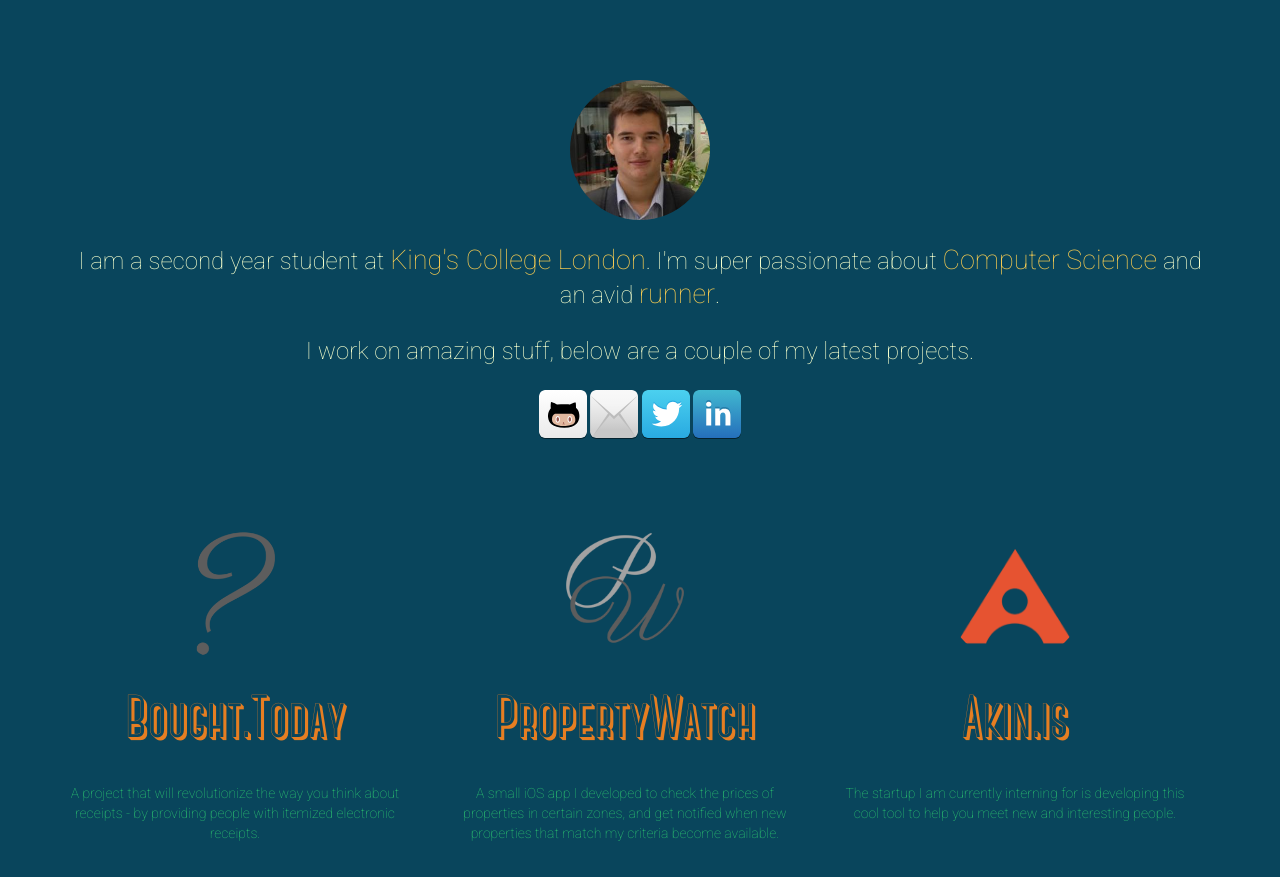
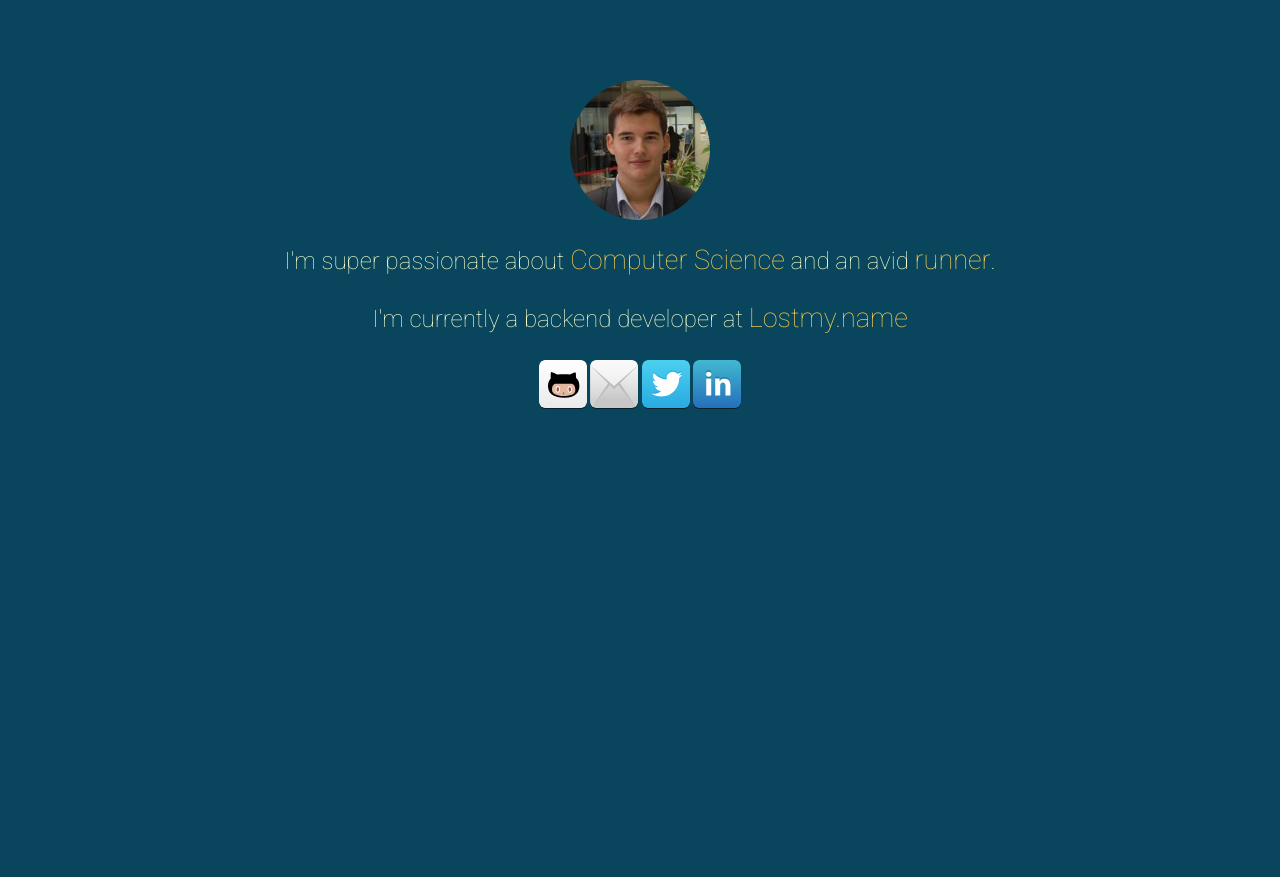
Before and after one commit to alexstoick/alexstoica.com, a PHP site: page / in a window 1280 px wide. After the commit the page ends 409 px from the top, so only its background shows below. Run offline with PHP 8.4, Linux system fonts and the light colour scheme; some libraries are stand-ins or nearby versions.

Commit message:
changed some information

```diff
--- a/index.php
+++ b/index.php
@@ -4,7 +4,7 @@
   <meta content='Alexandru Stoica' name='author'>
   <meta content='width=device-width, initial-scale=1' name='viewport'>
   <meta content='Personal website of Alexandru Stoica. Holds latest projects.' name='description'>
-  <meta content="Alexandru Stoica, Running, King's College London, PropertyWatch" name='keywords'>
+  <meta content="Alexandru Stoica, Running, Developer, Ruby, Backend" name='keywords'>
   <meta content='text/html;charset=UTF-8' http-equiv='content-type'>
   <meta content='ALL' name='robots'>
   <meta content='1 Day' name='revisit-after'>
@@ -15,7 +15,7 @@
   <meta content='en-gb' http-equiv='Content-Language'>
 
 	<meta charset="utf-8">
-	<title>Stoica Alex's Website</title>
+	<title>Stoica Alexandru's Website</title>
   <link href='http://fonts.googleapis.com/css?family=Lato:300' rel='stylesheet' type='text/css'>
   <link href='http://fonts.googleapis.com/css?family=Roboto:300,100,100italic' rel='stylesheet' type='text/css'>
 	<link rel="stylesheet" href="css/fc-webicons.css">
@@ -37,33 +37,14 @@
 
       <div class="jumbotron">
   				<img class="me" src="img/me.png"></img>
-          <p class="lead">I am a second year student at <span class="special">King's College London</span>. I'm super passionate about <span class="special">Computer Science</span> and an avid <span class="special">runner</span>. </p>
-  				<p class="lead">I work on amazing stuff, below are a couple of my latest projects. <br></p>
+          <p class="lead">I'm super passionate about <span class="special">Computer Science</span> and an avid <span class="special">runner</span>. </p>
+  				<p class="lead">I'm currently a backend developer at <a class="special" style="text-decoration: none" href="http://lostmy.name">Lostmy.name</a></p>
+          <!--  I work on amazing stuff, below are a couple of my latest projects. <br></p> -->
   				<a class="fc-webicon github large" onClick="_gaq.push(['_trackEvent', 'click' , 'Clicked Github']);" href="https://github.com/alexstoick">Github</a>
   				<a class="fc-webicon mail large" onClick="_gaq.push(['_trackEvent', 'click', 'Clicked Email']);" href="mailto:alex.stoicajr@gmail.com">Mail</a>
   				<a class="fc-webicon twitter large" onClick="_gaq.push(['_trackEvent', 'click', 'Clicked Twitter']);" href="https://twitter.com/alexstoick">Twitter</a>
   				<a class="fc-webicon linkedin large" onClick="_gaq.push(['_trackEvent', 'click', 'Clicked LinkedIn']);" href="http://uk.linkedin.com/pub/alexandru-stoica/85/209/70b/">LinkedIn</a>
       </div>
-
-      <div class="row">
-        <div class="col-lg-4">
-          <img class="me" src="img/QuestionMark.png" alt="Bought.Today">
-          <h2><a href="http://bought.today" alt="Bought.Today" class="link-no-style">Bought.Today</a></h2>
-          <p> A project that will revolutionize the way you think about receipts - by providing people with itemized electronic
-          	receipts. </p>
-        </div><!-- /.col-lg-4 -->
-        <div class="col-lg-4">
-          <img class="me" src="img/PropertyWatch.png" alt="PropertyWatch">
-          <h2><a class="link-no-style" href="http://alexstoica.com/PropertyWatch/">PropertyWatch</a></h2>
-          <p> A small iOS app I developed to check the prices of properties in certain zones, and
-          get notified when new properties that match my criteria become available.</p>
-        </div><!-- /.col-lg-4 -->
-        <div class="col-lg-4">
-          <img class="me" src="img/Akin1024.png" alt="Akin.is">
-          <h2><a class="link-no-style" href="http://akin.is">Akin.is</a></h2>
-          <p> The startup I am currently interning for is developing this cool tool to help you meet new and interesting people.</p>
-        </div><!-- /.col-lg-4 -->
-      </div><!-- /.row -->
 	</div> <!-- /container -->
     <script src='js/modernizr.min.js'></script>
 	<script src="http://ajax.googleapis.com/ajax/libs/jquery/1.9.1/jquery.min.js"></script>
```
